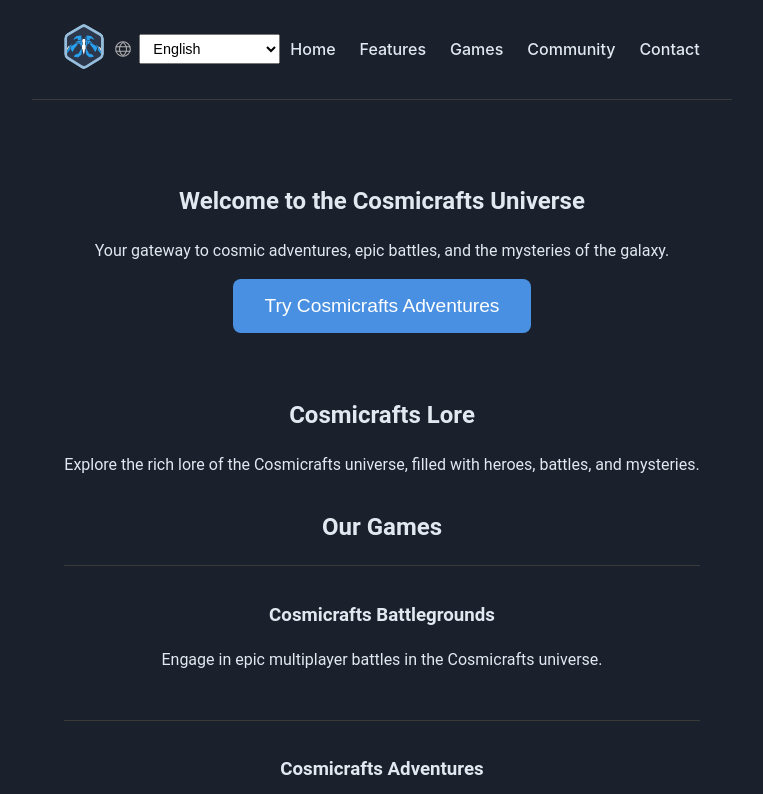
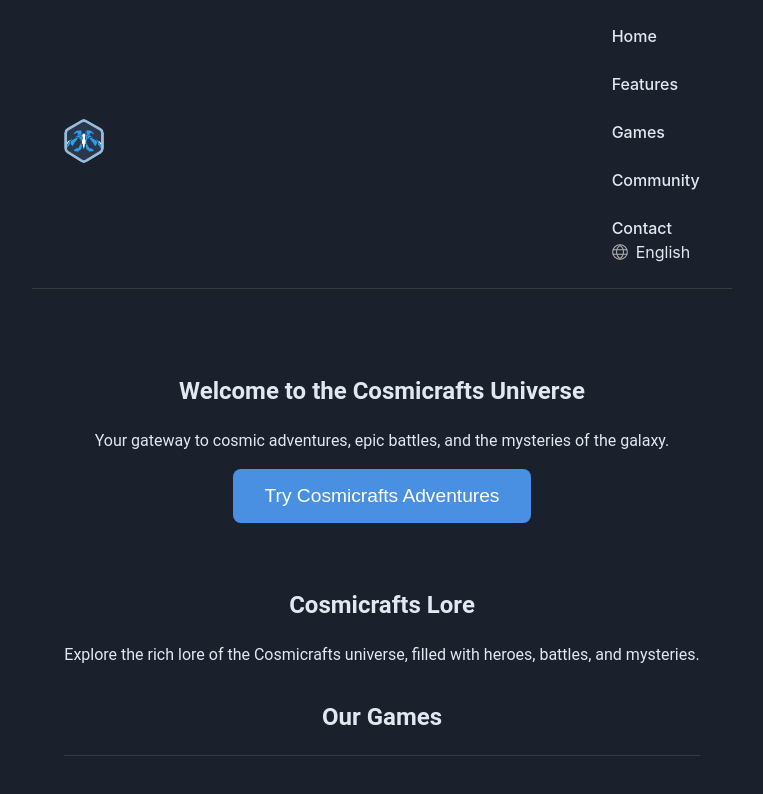
Before and after one commit to cosmicrafts/cosmicrafts.com, a Vue app: page / in a window 1280 px wide. Shown: the top 794 px of the page, without its empty margins (258-1021 px from the left). Built offline with nearby package versions, Linux system fonts and the light colour scheme.

Commit message:
mobile menu

```diff
--- a/src/components/Header.vue
+++ b/src/components/Header.vue
@@ -1,18 +1,44 @@
-<!-- src/components/Header.vue -->
 <script setup>
 import { ref } from 'vue';
 import { useI18n } from 'vue-i18n';
 
 const { locale } = useI18n();
 const isMenuOpen = ref(false);
+const isDropdownOpen = ref(false);
+const selectedLanguage = ref("en"); // Default language
+const languages = [
+  { code: "en", label: "English" },
+  { code: "es", label: "Español" },
+  { code: "fr", label: "Français" },
+  { code: "de", label: "Deutsch" },
+  { code: "pt", label: "Português (BR)" },
+  { code: "ru", label: "Русский" },
+  { code: "ar", label: "العربية" },
+  { code: "vi", label: "Tiếng Việt" },
+  { code: "ko", label: "한국어" },
+  { code: "ja", label: "日本語" },
+  { code: "zh", label: "中文" },
+];
 
 const toggleMenu = () => {
   isMenuOpen.value = !isMenuOpen.value;
 };
 
-const changeLanguage = (event) => {
-  locale.value = event.target.value;
+const changeLanguage = (languageCode) => {
+  selectedLanguage.value = languageCode;
+  locale.value = languageCode;
+  isDropdownOpen.value = false; // Close the dropdown immediately after selection
 };
+
+const toggleDropdown = (event) => {
+  event.stopPropagation(); // Prevent click events from propagating and reopening the dropdown
+  isDropdownOpen.value = !isDropdownOpen.value;
+};
+
+// Close dropdown if clicking outside
+document.addEventListener('click', () => {
+  isDropdownOpen.value = false;
+});
 </script>
 
 <template>
@@ -29,27 +55,15 @@ const changeLanguage = (event) => {
       <img src="@/assets/icons/cosmicrafts.svg" alt="Cosmicrafts Logo" />
     </div>
 
-    <!-- Language Selector with Icon -->
-    <div class="language-selector">
-      <img src="@/assets/icons/lang.svg" alt="Language Icon" class="lang-icon" />
-      <select id="header-language" @change="changeLanguage">
-        <option value="en">English</option>
-        <option value="es">Español</option>
-        <option value="fr">Français</option>
-        <option value="de">Deutsch</option>
-        <option value="pt">Português (BR)</option>
-        <option value="ru">Русский</option>
-        <option value="ar">العربية</option>
-        <option value="vi">Tiếng Việt</option>
-        <option value="ko">한국어</option>
-        <option value="ja">日本語</option>
-        <option value="zh">中文</option>
-      </select>
-    </div>
+    <!-- Full-Screen Overlay (closes menu on click) -->
+    <div v-if="isMenuOpen" class="overlay" @click="toggleMenu"></div>
 
     <!-- Full-Screen Navigation Links with Close Button -->
     <nav :class="{ open: isMenuOpen }">
       <button class="close-btn" @click="toggleMenu">✕</button>
+
+      <!-- Container for Navigation Links -->
+      <div class="nav-container">
         <ul class="nav-links">
           <li><a href="#">{{ $t('header.home') }}</a></li>
           <li><a href="#">{{ $t('header.features') }}</a></li>
@@ -57,9 +71,24 @@ const changeLanguage = (event) => {
           <li><a href="#">{{ $t('header.community') }}</a></li>
           <li><a href="#">{{ $t('header.contact') }}</a></li>
         </ul>
+
+        <!-- Custom Dropdown for Language Selector -->
+        <div class="language-selector" @click="toggleDropdown">
+          <img src="@/assets/icons/lang.svg" alt="Language Icon" class="lang-icon" />
+          <span>{{ languages.find(lang => lang.code === selectedLanguage).label }}</span>
+
+          <!-- Dropdown Menu -->
+          <ul v-if="isDropdownOpen" class="dropdown-menu">
+            <li v-for="lang in languages" :key="lang.code" @click.stop="changeLanguage(lang.code)">
+              {{ lang.label }}
+            </li>
+          </ul>
+        </div>
+      </div>
     </nav>
   </header>
 </template>
+
 
 <style scoped>
 /* Basic Header Styling */
@@ -81,9 +110,11 @@ header {
 
 /* Language Selector */
 .language-selector {
+  position: relative;
   display: flex;
   align-items: center;
   gap: 0.5rem;
+  cursor: pointer;
 }
 
 .lang-icon {
@@ -91,9 +122,37 @@ header {
   height: 1rem;
 }
 
-.language-selector select {
-  padding: 0.3rem 0.6rem;
+.dropdown-menu {
+  position: absolute;
+  bottom: 100%; /* Ensure dropdown opens upwards */
+  left: 0;
+  background: #1a202c;
+  border: 1px solid #3a3a3a;
+  box-shadow: 0 4px 8px rgba(0, 0, 0, 0.3);
+  list-style: none;
+  margin: 0;
+  padding: 0;
+  width: 10rem;
+  z-index: 20;
+  transform-origin: bottom left; /* Set the origin for animation */
+  transform: scaleY(0); /* Start in a collapsed state */
+  transition: transform 0.1s ease-out; /* Smooth transition */
+}
+
+.language-selector:hover .dropdown-menu,
+.language-selector:focus-within .dropdown-menu {
+  transform: scaleY(1); /* Expand upward when active */
+}
+
+.dropdown-menu li {
+  padding: 0.5rem 1rem;
+  color: #e2e8f0;
   font-size: 0.9rem;
+  cursor: pointer;
+}
+
+.dropdown-menu li:hover {
+  background-color: #4a90e2;
 }
 
 /* Navigation Links */
@@ -102,6 +161,7 @@ header {
   padding: 0;
   margin: 0;
   display: flex;
+  flex-direction: column;
   gap: 1.5rem;
 }
 
@@ -109,7 +169,7 @@ header {
   color: #e2e8f0;
   text-decoration: none;
   font-weight: 500;
-  transition: color 0.3s;
+  transition: color 0.1s;
 }
 
 .nav-links a:hover {
@@ -126,10 +186,10 @@ header {
 
 .burger span {
   display: block;
-  width: 25px;
+  width: 24px;
   height: 3px;
   background-color: #e2e8f0;
-  transition: transform 0.3s, opacity 0.3s;
+  transition: transform 0.1s, opacity 0.1s;
 }
 
 .burger .open:nth-child(1) {
@@ -157,58 +217,79 @@ header {
     transform: translateX(-50%);
   }
 
-  /* Full-Screen Navigation Links with Close Button */
+  /* Half-Screen Navigation on the Left */
   nav {
     position: fixed;
     top: 0;
     left: 0;
-    width: 100%;
+    width: 60%; /* Half width of the screen */
     height: 100%;
-    background-color: #1a202c;
+    background: linear-gradient(180deg, rgba(32, 47, 78, 0.975), rgba(20, 28, 41, 0.925));
     display: flex;
-    align-items: center;
-    justify-content: center;
-    transform: scale(0);
-    transition: transform 0.3s ease-in-out;
+    flex-direction: column;
+    align-items: flex-start; /* Align content to the left */
+    transform: translateX(-100%);
+    transition: transform 0.25s ease-in-out;
     z-index: 10;
   }
 
   nav.open {
-    transform: scale(1);
+    transform: translateX(0); /* Slide in from the left */
   }
 
-  /* Close Button */
+  /* Close Button aligned to the top left */
   .close-btn {
     position: absolute;
-    top: 1.5rem;
-    right: 1.5rem;
+    top: 0rem;
+    left: 0rem; /* Align to the left */
     background: none;
     border: none;
     color: #e2e8f0;
     font-size: 2rem;
     cursor: pointer;
+    transition: color 0.2s, transform 0.2s;
   }
 
-  /* Display nav-links as a column in full-screen mode */
-  .nav-links {
-    flex-direction: column;
-    gap: 1.5rem;
-    font-size: 1.5rem;
-    text-align: center;
+  .close-btn:hover {
+    color: #4a90e2;
+    transform: scale(1.1);
   }
 
-  /* Adjust language selector on mobile */
+  /* Navigation Container to properly position links and language selector */
+  .nav-container {
+    display: flex;
+    flex-direction: column;
+    justify-content: space-between;
+    height: 100%;
+    padding: 6rem 1.5rem 2rem; /* Add spacing to separate from close button */
+  }
+
+  /* Align nav-links to the top */
+  .nav-links {
+    align-items: flex-start; /* Align links to the left */
+    font-size: 1.5rem;
+    text-align: left;
+  }
+
+  /* Language Selector positioned at the bottom left */
   .language-selector {
-    position: absolute;
-    top: 1.5rem;
-    right: 1.5rem;
+    align-self: flex-start;
+  }
+
+  .overlay {
+    position: fixed;
+    top: 0;
+    left: 0;
+    width: 100vw;
+    height: 100vh;
+    background: rgba(0, 0, 0, 0.35); /* Slightly transparent dark overlay */
+    z-index: 9; /* Ensure it's behind the menu */
   }
 }
-/* Responsive Design */
+
 @media (min-width: 769px) {
   .close-btn {
     display: none;
   }
 }
-
 </style>
```
Also changed, not shown: .eslintrc.cjs (deleted), .yarnrc.yml (deleted). Lines whose indentation alone changed are shown as unchanged.
